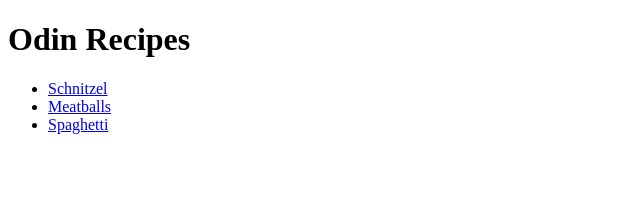
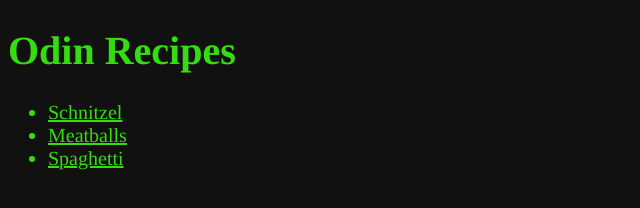
Before and after one commit to jofiisi/odin-recipes, a plain HTML site: page index.html in a window 1280 px wide. Shown: the whole page, without its empty margins (0-640 px from the left). Drawn offline with Linux system fonts and the light colour scheme.

Commit message:
add a css file and css to all html files
Added some basic coloring to the landing page,
font size and color to the links

```diff
--- a/index.html
+++ b/index.html
@@ -4,9 +4,10 @@
     <head>
         <meta charset="utf-8">
         <title>jofis recipes</title>
+        <link rel="stylesheet" href="./style.css">
     </head>
 
-    <body>
+    <body class="landing">
             <h1>Odin Recipes</h1>
             <ul>
                 <li><a href="./recipes/schnitzel.html">Schnitzel</a></li>
--- /dev/null
+++ b/style.css
@@ -0,0 +1,13 @@
+body {
+    font-family: Times, "Times New Roman", sans-serif;
+    font-size: 20px;
+}
+
+a {
+    color: #33dd11;
+}
+
+.landing {
+    background-color: #111111;
+    color: #33dd11;
+}
```
Also changed, not shown: recipes/meatballs.html (+1 -0 lines), recipes/schnitzel.html (+1 -0 lines), recipes/spaghetti.html (+1 -0 lines). Lines whose indentation alone changed are shown as unchanged.
